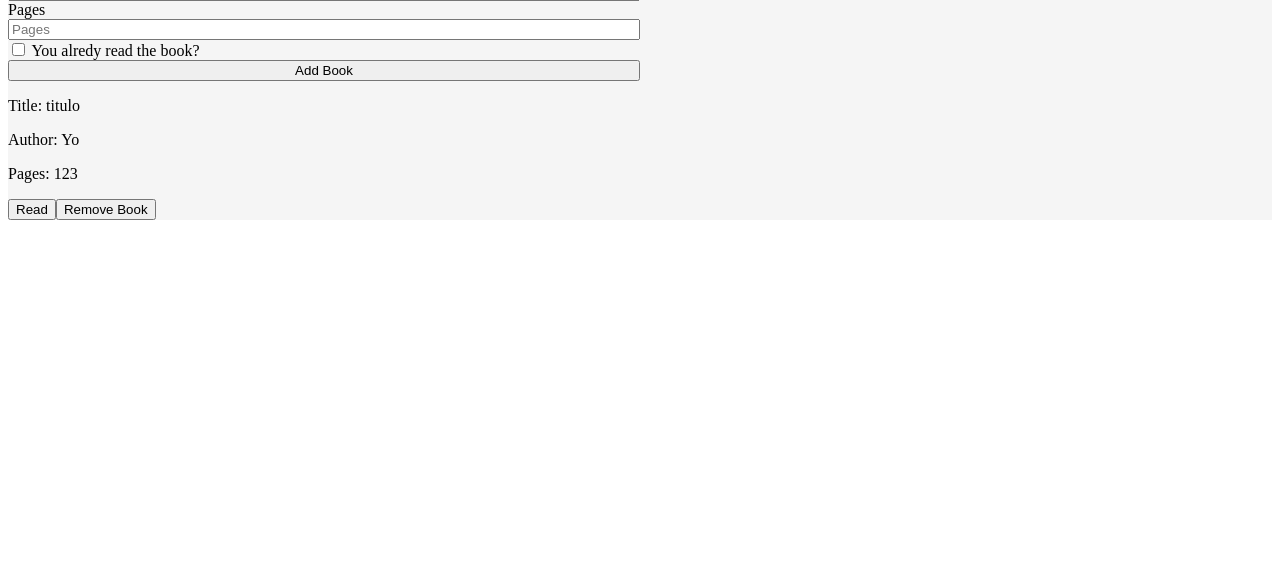
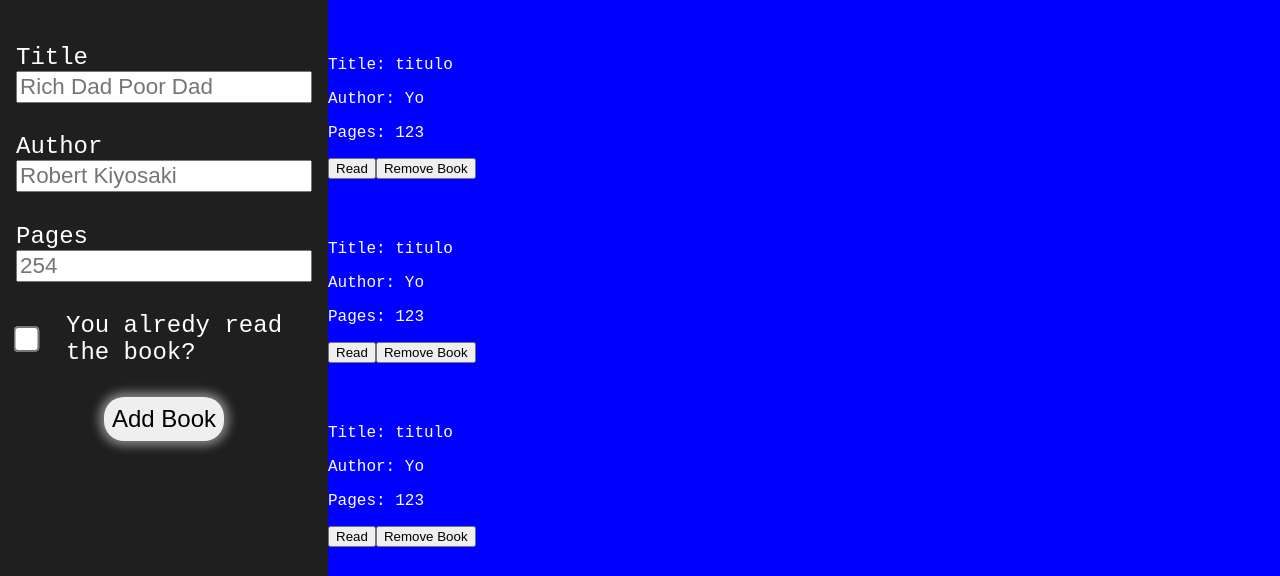
Before and after one commit to ivan-barrios/Library, a plain HTML site: page index.html in a window 1280 px wide. Shown: the part 224-800 px from the top of the page. Drawn offline with Linux system fonts and the light colour scheme.

Commit message:
form styling

```diff
--- a/index.html
+++ b/index.html
@@ -18,12 +18,18 @@
 
         <form class="add-books-form">
             <h2>Add a new book</h2>
-            <label for="title">Title</label>
-            <input type="text" id="title" placeholder="Title">
-            <label for="author">Author</label>
-            <input type="text" id="author" placeholder="Author">
-            <label for="Pages">Pages</label>
-            <input type="number" id="pages" placeholder="Pages">
+            <div>
+                <label for="title">Title</label>
+                <input type="text" id="title" placeholder="Rich Dad Poor Dad">
+            </div>
+            <div>
+                <label for="author">Author</label>
+                <input type="text" id="author" placeholder="Robert Kiyosaki">
+            </div>
+            <div>
+                <label for="Pages">Pages</label>
+                <input type="number" id="pages" placeholder="254">
+            </div>
             <div class="is-read">
                 <input type="checkbox" id="isRead">
                 <label for="isRead">You alredy read the book?</label>
@@ -37,6 +43,6 @@
 
 
 
-    <script src="script.js"></script>
+    <script src="script.js" defer></script>
 </body>
 </html>
--- a/script.js
+++ b/script.js
@@ -1,5 +1,8 @@
 //DATA
 let myLibrary = [
+  {title: "titulo", author:"Yo", pages:123, isRead:true},
+  {title: "titulo", author:"Yo", pages:123, isRead:true},
+  {title: "titulo", author:"Yo", pages:123, isRead:true},
   {title: "titulo", author:"Yo", pages:123, isRead:true}
 ];
 
--- a/style.css
+++ b/style.css
@@ -1,13 +1,57 @@
+body{
+    color:white;
+    font-family: 'Courier New', Courier, monospace;
+    margin: 0;
+}
+
 .container{
-    background-color: whitesmoke;
+    background-color: rgb(31, 31, 31);
+    display: grid;
+    grid-template: max-content 1fr / 1fr 3fr;
+    height: 100vh;
+    width: 100%;
+    /* ACOMODAR */
 }
 
 .header{
-    background-color: antiquewhite;
+    grid-column: 1 / 3;
+    background-color: rgb(43, 39, 39);
 }
 
 .add-books-form{
     display: flex;
     flex-direction: column;
-    width: 50%;
+    align-items: center;
+    gap: 1.9rem;
+    padding: 1rem;
+    font-size: 1.5rem;
 }
+.add-books-form > div{
+    display: flex;
+    flex-direction: column;
+}
+.is-read{
+    flex-direction: row !important;
+    gap: 30px;
+}
+.add-books-form > div > input[type="text"],
+.add-books-form > div > input[type="number"] {
+    font-size: 1.4rem;
+}
+.is-read > input {
+    transform: scale(2);
+}
+.add-book-btn {
+    font-size: inherit;
+    padding: .5rem;
+    border-style: none;
+    box-shadow: 0 0 10px 5px grey;
+    border-radius: 20px;
+}
+
+.books-display {
+    background-color: blue;
+    display: grid;
+    grid-template-columns: repeat(autofit, minmax(300px, 1fr));
+    gap: 1rem;
+}
```
